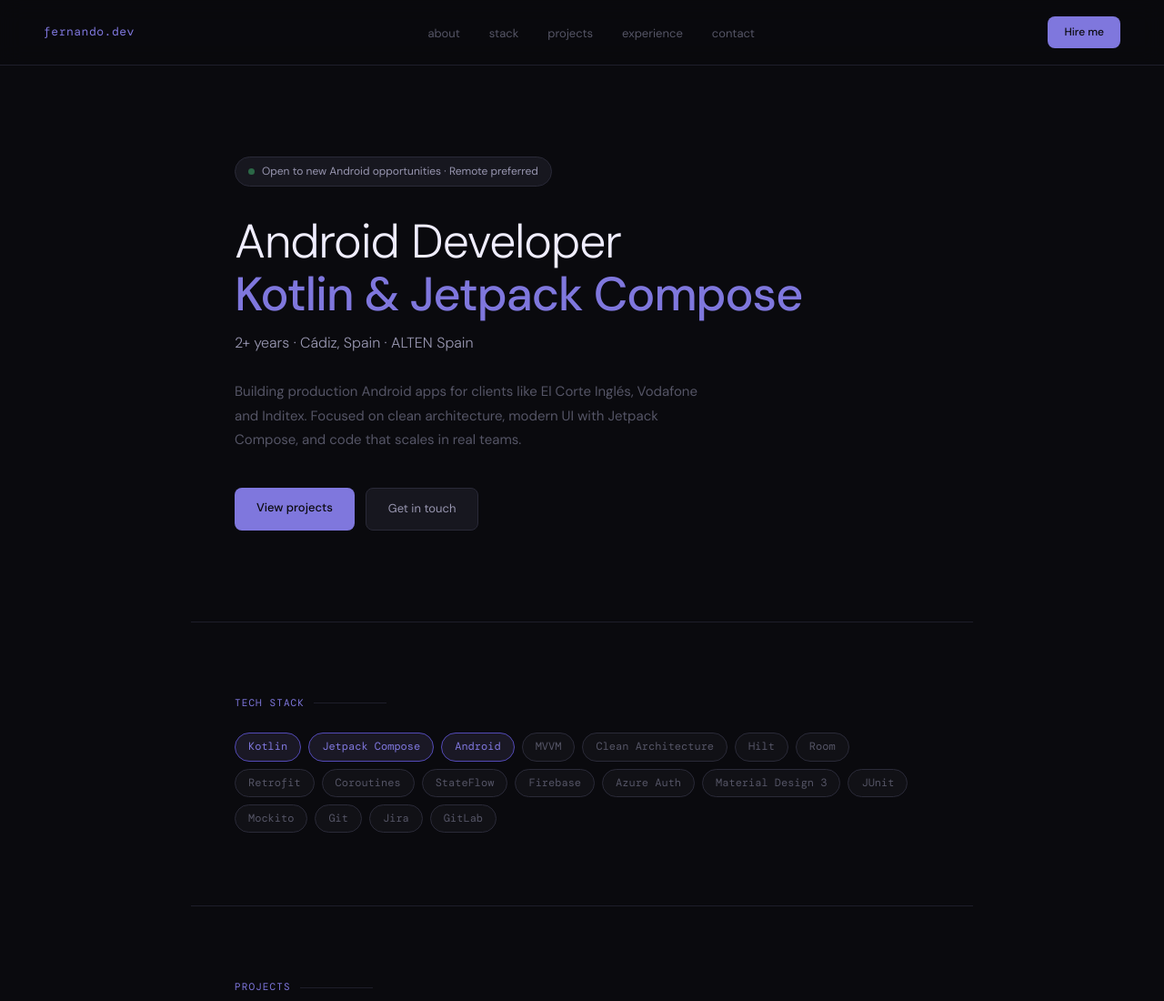
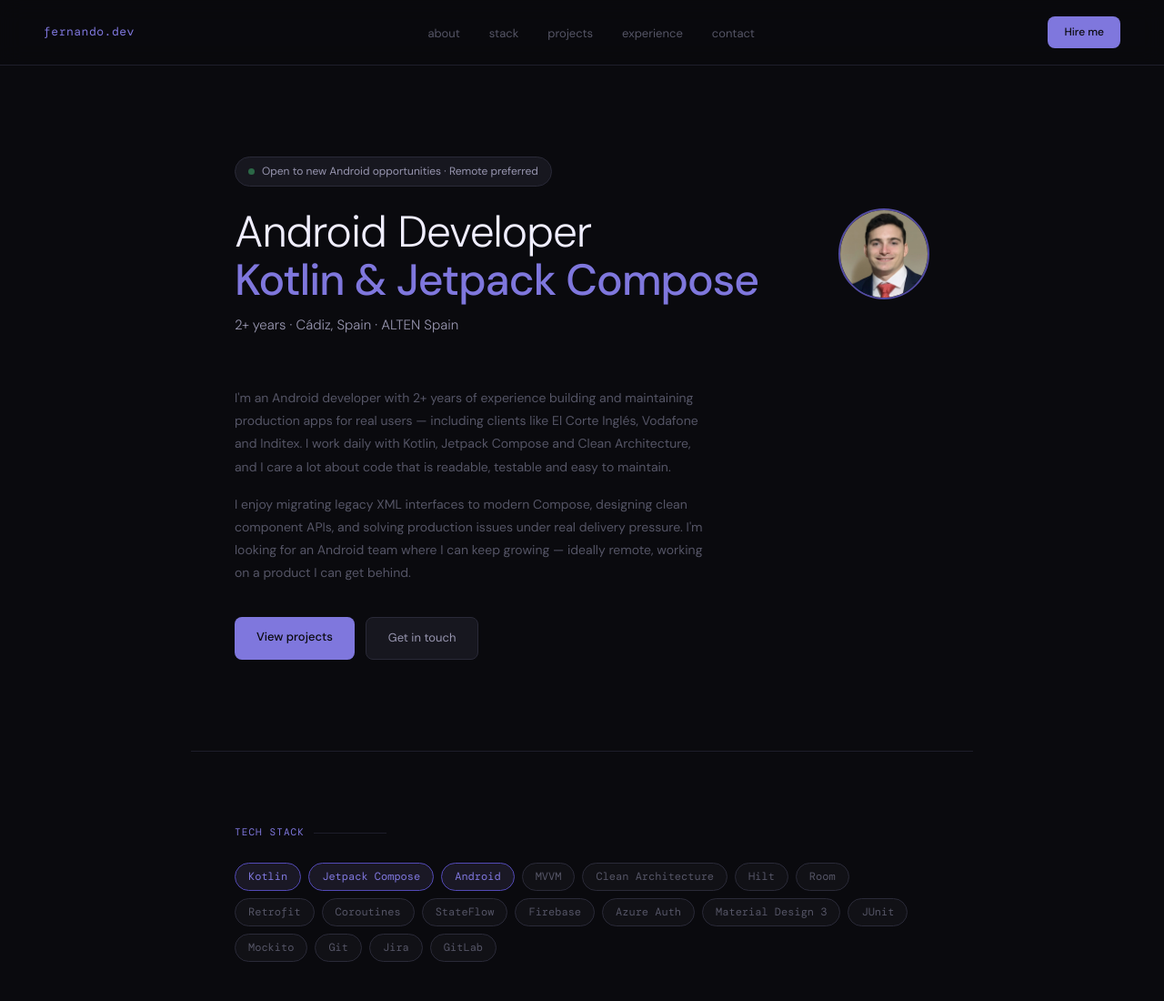
Before and after one commit to fernando-villalba-varela/fernando-villalba-varela.github.io, a plain HTML site: page index.html in a window 1280 px wide. Shown: the top 1100 px of the page at 91% size. Drawn offline with nearby package versions, Linux system fonts and the light colour scheme.

Commit message:
Add files via upload

```diff
--- a/index.html
+++ b/index.html
@@ -119,6 +119,26 @@
   /* HERO */
   .hero { padding-top: 100px; padding-bottom: 100px; }
 
+  .hero-top {
+    display: flex;
+    align-items: flex-start;
+    justify-content: space-between;
+    gap: 40px;
+    margin-bottom: 32px;
+  }
+
+  .hero-left { flex: 1; }
+
+  .hero-photo {
+    width: 100px;
+    height: 100px;
+    border-radius: 50%;
+    object-fit: cover;
+    border: 2px solid var(--purple-dim);
+    flex-shrink: 0;
+    filter: grayscale(20%);
+  }
+
   .hero-available {
     display: inline-flex;
     align-items: center;
@@ -129,7 +149,7 @@
     border: 0.5px solid var(--border2);
     padding: 6px 14px;
     border-radius: 20px;
-    margin-bottom: 32px;
+    margin-bottom: 24px;
   }
 
   .hero-available-dot {
@@ -146,11 +166,11 @@
   }
 
   .hero h1 {
-    font-size: clamp(32px, 5vw, 52px);
+    font-size: clamp(28px, 4vw, 48px);
     font-weight: 300;
     line-height: 1.1;
     color: var(--text);
-    margin-bottom: 12px;
+    margin-bottom: 10px;
     letter-spacing: -0.02em;
   }
 
@@ -160,19 +180,21 @@
   }
 
   .hero-sub {
-    font-size: 16px;
+    font-size: 15px;
     color: var(--text2);
-    margin-bottom: 28px;
+    margin-bottom: 24px;
     font-weight: 300;
   }
 
   .hero-desc {
-    font-size: 15px;
+    font-size: 14px;
     color: var(--text3);
     max-width: 520px;
-    line-height: 1.75;
-    margin-bottom: 40px;
+    line-height: 1.8;
+    margin-bottom: 16px;
   }
+
+  .hero-desc + .hero-desc { margin-bottom: 36px; }
 
   .hero-btns {
     display: flex;
@@ -205,11 +227,7 @@
   .btn-secondary:hover { border-color: var(--purple-dim); color: var(--text); }
 
   /* STACK */
-  .stack-grid {
-    display: flex;
-    flex-wrap: wrap;
-    gap: 8px;
-  }
+  .stack-grid { display: flex; flex-wrap: wrap; gap: 8px; }
 
   .badge {
     font-size: 12px;
@@ -279,11 +297,7 @@
     margin-bottom: 16px;
   }
 
-  .project-tags {
-    display: flex;
-    gap: 6px;
-    flex-wrap: wrap;
-  }
+  .project-tags { display: flex; gap: 6px; flex-wrap: wrap; }
 
   .tag {
     font-size: 10px;
@@ -415,11 +429,7 @@
     margin-bottom: 32px;
   }
 
-  .contact-links {
-    display: flex;
-    gap: 12px;
-    flex-wrap: wrap;
-  }
+  .contact-links { display: flex; gap: 12px; flex-wrap: wrap; }
 
   .contact-link {
     display: inline-flex;
@@ -468,16 +478,16 @@
   }
 
   .hero > *:nth-child(1) { animation-delay: 0.1s; }
-  .hero > *:nth-child(2) { animation-delay: 0.2s; }
-  .hero > *:nth-child(3) { animation-delay: 0.3s; }
-  .hero > *:nth-child(4) { animation-delay: 0.4s; }
-  .hero > *:nth-child(5) { animation-delay: 0.5s; }
+  .hero > *:nth-child(2) { animation-delay: 0.25s; }
+  .hero > *:nth-child(3) { animation-delay: 0.4s; }
 
   /* MOBILE */
   @media (max-width: 640px) {
     nav { padding: 16px 24px; }
     .nav-links { display: none; }
     section { padding: 60px 24px; }
+    .hero-top { flex-direction: column-reverse; gap: 24px; }
+    .hero-photo { width: 72px; height: 72px; }
     footer { padding: 24px; flex-direction: column; gap: 8px; text-align: center; }
   }
 </style>
@@ -502,12 +512,27 @@
     <span class="hero-available-dot"></span>
     Open to new Android opportunities · Remote preferred
   </div>
-  <h1>Android Developer<br><strong>Kotlin &amp; Jetpack Compose</strong></h1>
-  <p class="hero-sub">2+ years · Cádiz, Spain · ALTEN Spain</p>
+
+  <div class="hero-top">
+    <div class="hero-left">
+      <h1>Android Developer<br><strong>Kotlin &amp; Jetpack Compose</strong></h1>
+      <p class="hero-sub">2+ years · Cádiz, Spain · ALTEN Spain</p>
+    </div>
+    <img src="perfil_fv.jpg" alt="Fernando Villalba" class="hero-photo">
+  </div>
+
   <p class="hero-desc">
-    Building production Android apps for clients like El Corte Inglés, Vodafone and Inditex.
-    Focused on clean architecture, modern UI with Jetpack Compose, and code that scales in real teams.
+    I'm an Android developer with 2+ years of experience building and maintaining production apps
+    for real users — including clients like El Corte Inglés, Vodafone and Inditex. I work daily with
+    Kotlin, Jetpack Compose and Clean Architecture, and I care a lot about code that is readable,
+    testable and easy to maintain.
   </p>
+  <p class="hero-desc">
+    I enjoy migrating legacy XML interfaces to modern Compose, designing clean component APIs, and
+    solving production issues under real delivery pressure. I'm looking for an Android team where I
+    can keep growing — ideally remote, working on a product I can get behind.
+  </p>
+
   <div class="hero-btns">
     <a href="#projects" class="btn-primary">View projects</a>
     <a href="#contact" class="btn-secondary">Get in touch</a>
```
